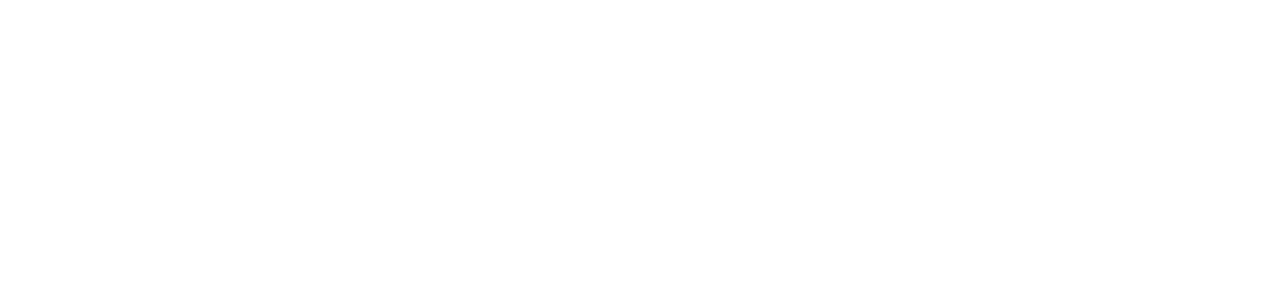
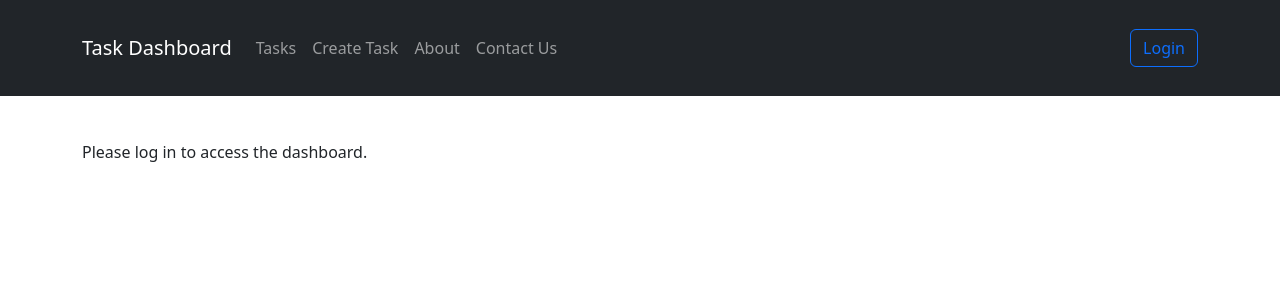
Before and after one commit to umar28dec/task-dashboard, a React (Vite) app: page / in a window 1280 px wide. Before the commit this address had no page. Shown: the top 300 px of the page. Built offline with nearby package versions, Linux system fonts and the light colour scheme.

Commit message:
Commit all local changes

```diff
--- a/src/App.tsx
+++ b/src/App.tsx
@@ -1,16 +1,30 @@
-import { BrowserRouter as Router, useRoutes } from "react-router-dom";
+import {
+  BrowserRouter as Router,
+  Routes,
+  Route,
+  Navigate,
+  useRoutes,
+} from "react-router-dom";
 import { AuthProvider } from "./context/AuthContext";
 import "./App.css";
 import routes from "./routes";
+import Layout from "./components/Layout";
+import HomePage from "./pages/HomePage";
 
 const AppRoutes = () => {
   return useRoutes(routes);
 };
+
 function App() {
   return (
     <AuthProvider>
       <Router>
-        <AppRoutes></AppRoutes>
+        <Routes>
+          <Route path="/" element={<Layout />}>
+            <Route index element={<HomePage />} />
+            <Route path="/*" element={<AppRoutes />} />
+          </Route>
+        </Routes>
       </Router>
     </AuthProvider>
   );
--- /dev/null
+++ b/src/components/AppNavbar.tsx
@@ -0,0 +1,43 @@
+import { Navbar, Nav, Container, Button } from "react-bootstrap";
+
+interface AppNavbarProps {
+  isAuthenticated: boolean;
+  onLoginClick: () => void;
+  onLogoutClick: () => void;
+}
+
+const AppNavbar: React.FC<AppNavbarProps> = ({
+  isAuthenticated,
+  onLoginClick,
+  onLogoutClick,
+}) => {
+  return (
+    <Navbar bg="dark" variant="dark" expand="lg" className="mb-4">
+      <Container>
+        <Navbar.Brand href="/tasks">Task Dashboard</Navbar.Brand>
+        <Navbar.Toggle aria-controls="basic-navbar-nav" />
+        <Navbar.Collapse id="basic-navbar-nav">
+          <Nav className="me-auto">
+            <Nav.Link href="/tasks">Tasks</Nav.Link>
+            <Nav.Link href="/tasks/create">Create Task</Nav.Link>
+            <Nav.Link href="/about">About</Nav.Link>
+            <Nav.Link href="/contact">Contact Us</Nav.Link>
+          </Nav>
+          <Nav>
+            {isAuthenticated ? (
+              <Button variant="outline-danger" onClick={onLogoutClick}>
+                Logout
+              </Button>
+            ) : (
+              <Button variant="outline-primary" onClick={onLoginClick}>
+                Login
+              </Button>
+            )}
+          </Nav>
+        </Navbar.Collapse>
+      </Container>
+    </Navbar>
+  );
+};
+
+export default AppNavbar;
--- a/src/components/Layout.tsx
+++ b/src/components/Layout.tsx
@@ -1,8 +1,9 @@
 import { Outlet } from "react-router-dom";
-import { Navbar, Nav, Container, Button } from "react-bootstrap";
+import { Container } from "react-bootstrap";
 import LoginModal from "./LoginModal";
 import { useAuth } from "../context/AuthContext";
 import { useState } from "react";
+import AppNavbar from "./AppNavbar";
 
 const Layout: React.FC = () => {
   const { isAuthenticated } = useAuth();
@@ -11,63 +12,19 @@ const Layout: React.FC = () => {
   const handleOpenModal = () => setShowLoginModal(true);
   const handleCloseModal = () => setShowLoginModal(false);
 
-  if (!isAuthenticated) {
-    return (
-      <>
-        <Navbar bg="dark" variant="dark" expand="lg" className="mb-4">
-          <Container>
-            <Navbar.Brand href="/tasks">Task Dashboard</Navbar.Brand>
-            <Navbar.Toggle aria-controls="basic-navbar-nav" />
-            <Navbar.Collapse id="basic-navbar-nav">
-              <Nav className="me-auto">
-                <Nav.Link href="/tasks">Tasks</Nav.Link>
-                <Nav.Link href="/tasks/create">Create Task</Nav.Link>
-                <Nav.Link href="/about">About</Nav.Link>
-                <Nav.Link href="/contact">Contact Us</Nav.Link>
-              </Nav>
-              <Nav>
-                <Button variant="outline-primary" onClick={handleOpenModal}>
-                  Login
-                </Button>
-              </Nav>
-            </Navbar.Collapse>
-          </Container>
-        </Navbar>
-        <Container>
-          <div>Please log in to access the dashboard.</div>
-        </Container>
-        <LoginModal
-          show={showLoginModal}
-          onClose={handleCloseModal}
-          isAuthenticated={isAuthenticated}
-        />
-      </>
-    );
-  }
-
   return (
     <>
-      <Navbar bg="dark" variant="dark" expand="lg" className="mb-4">
-        <Container>
-          <Navbar.Brand href="/tasks">Task Dashboard</Navbar.Brand>
-          <Navbar.Toggle aria-controls="basic-navbar-nav" />
-          <Navbar.Collapse id="basic-navbar-nav">
-            <Nav className="me-auto">
-              <Nav.Link href="/tasks">Tasks</Nav.Link>
-              <Nav.Link href="/tasks/create">Create Task</Nav.Link>
-              <Nav.Link href="/about">About</Nav.Link>
-              <Nav.Link href="/contact">Contact Us</Nav.Link>
-            </Nav>
-            <Nav>
-              <Button variant="outline-danger" onClick={handleOpenModal}>
-                Logout
-              </Button>
-            </Nav>
-          </Navbar.Collapse>
-        </Container>
-      </Navbar>
+      <AppNavbar
+        isAuthenticated={isAuthenticated}
+        onLoginClick={handleOpenModal}
+        onLogoutClick={handleOpenModal}
+      />
       <Container>
-        <Outlet />
+        {!isAuthenticated ? (
+          <div>Please log in to access the dashboard.</div>
+        ) : (
+          <Outlet />
+        )}
       </Container>
       <LoginModal
         show={showLoginModal}
--- /dev/null
+++ b/src/pages/HomePage.tsx
@@ -0,0 +1,17 @@
+import React from "react";
+import { Container } from "react-bootstrap";
+
+const HomePage: React.FC = () => {
+  return (
+    <Container className="mt-4">
+      <h1>Welcome to the Task Dashboard</h1>
+      <p>
+        This is a simple task management application where you can organize and
+        track your tasks efficiently. Log in to access your personalized
+        dashboard and start managing your tasks today!
+      </p>
+    </Container>
+  );
+};
+
+export default HomePage;
```
